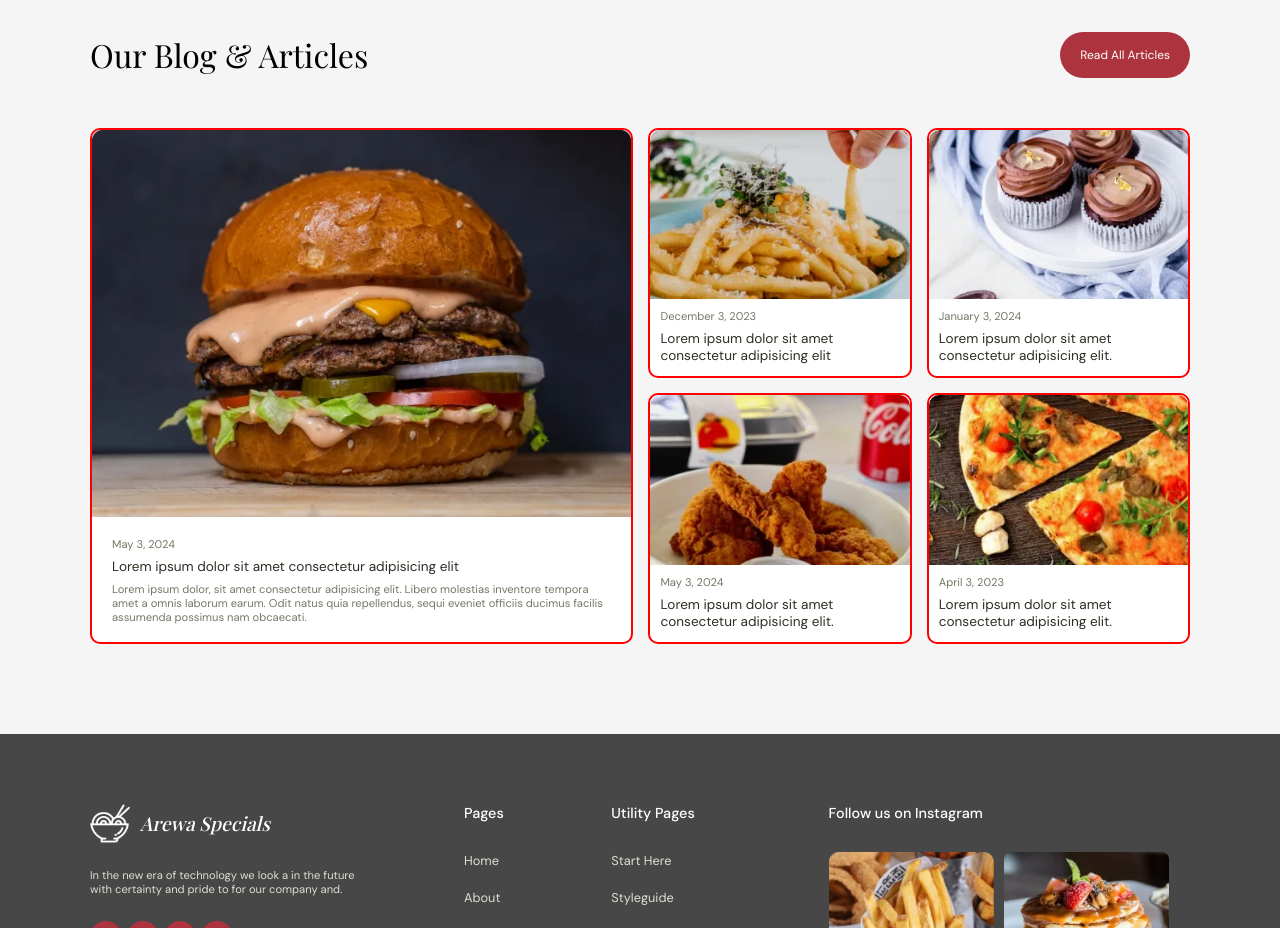
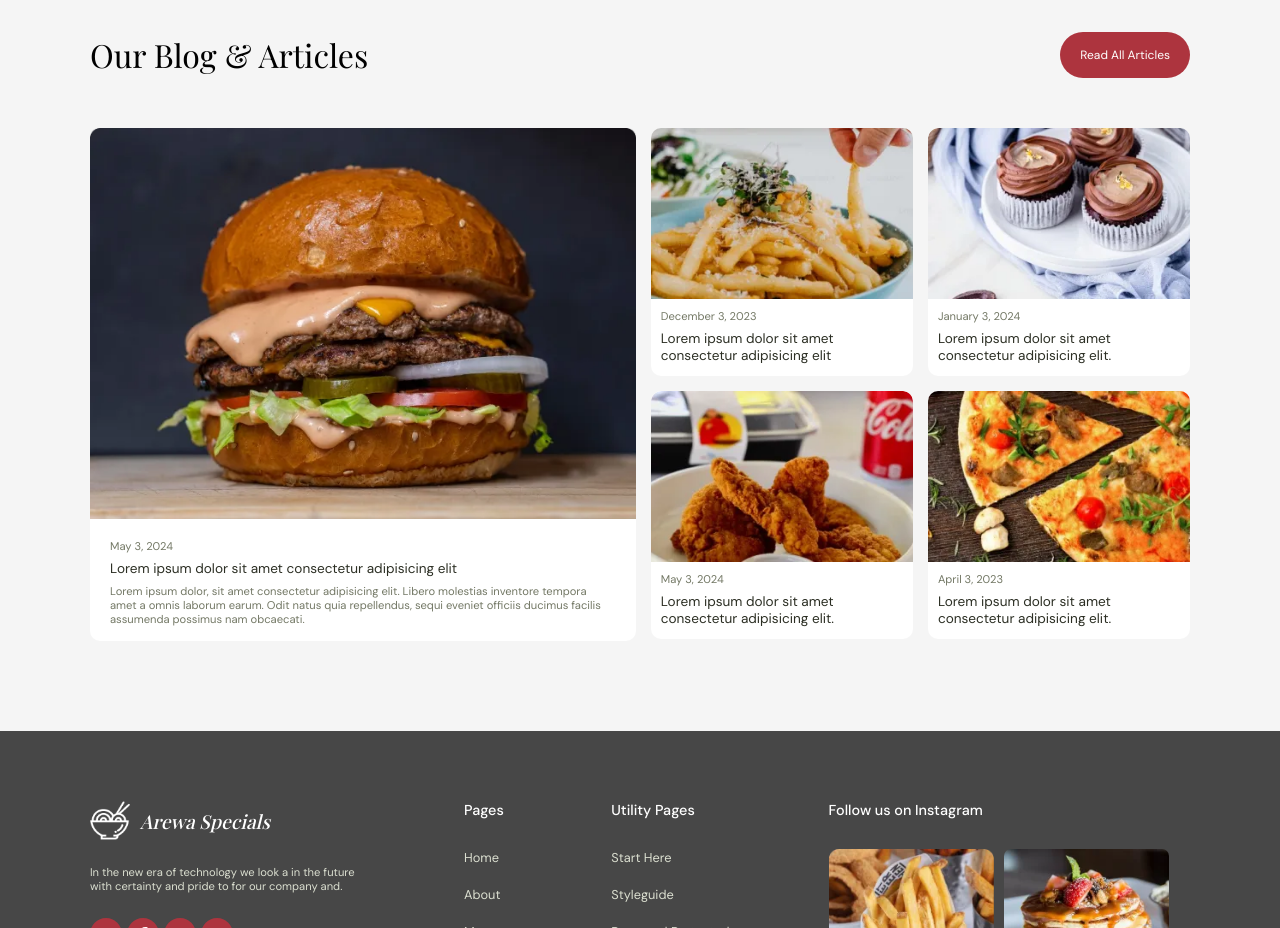
Before and after one commit to devalibello/tasty-food, a React (Create React App) app: page / in a window 1280 px wide. Shown: the part 3800-4728 px from the top of the page. Built offline with nearby package versions, Linux system fonts and the light colour scheme; a web font is replaced by a local one.

Commit message:
Update blog cards

```diff
--- a/src/styles/Blog.css
+++ b/src/styles/Blog.css
@@ -39,7 +39,7 @@
 }
 
 .big-blog {
-    border: 2px solid red;
+    /* border: 2px solid red; */
     width: 70%;
     border-radius: 10px;
     background-color: white;
@@ -73,7 +73,7 @@
 }
 
 .small-blogs-upper {
-    border: 2px solid red;
+    /* border: 2px solid red; */
     width: 100%;
     height: auto;
     border-radius: 10px;
@@ -87,7 +87,7 @@
 
 
 
-@media (max-width: 576px) {
+@media (max-width: 886px) {
     .blog-section {
         padding: 30px;
     }
```
